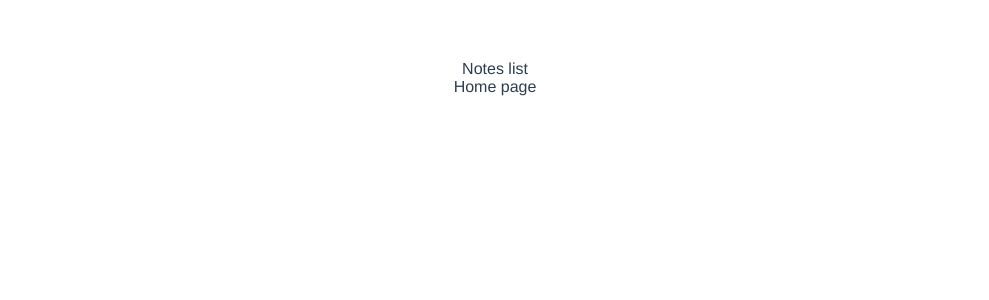
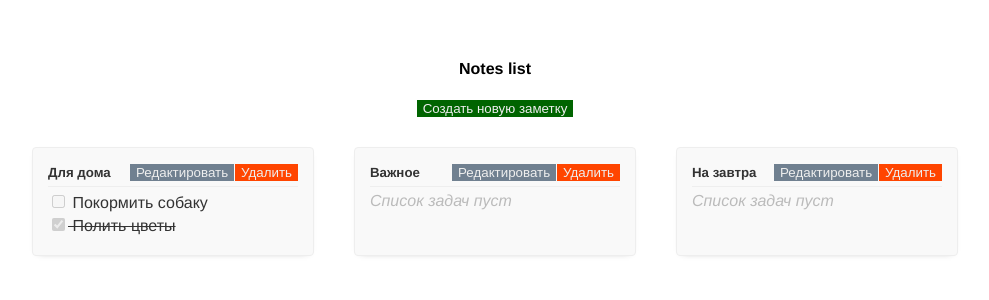
Before and after one commit to Two-Faces/notes-vue, a Vue app: page / in a window 1280 px wide. Shown: the top 300 px of the page, without its empty margins (145-1134 px from the left). Built offline with nearby package versions, Linux system fonts and the light colour scheme.

Commit message:
Свёрстана главная страница с выводом заметок;

```diff
--- a/package.json
+++ b/package.json
@@ -20,6 +20,8 @@
     "babel-eslint": "^10.1.0",
     "eslint": "^6.7.2",
     "eslint-plugin-vue": "^6.2.2",
+    "node-sass": "^4.14.1",
+    "sass-loader": "^8.0.2",
     "vue-template-compiler": "^2.6.11"
   },
   "eslintConfig": {
--- a/src/App.vue
+++ b/src/App.vue
@@ -1,23 +1,27 @@
 <template>
   <div id="app">
-    Notes list
+    <h4>Notes list</h4>
     <router-view/>
   </div>
 </template>
 
 <script>
 export default {
-  name: 'App'
+  name: 'App',
+  data: () => ({
+
+  })
 }
 </script>
 
 <style>
+  h4{
+    text-align: center;
+  }
   #app {
     font-family: Avenir, Helvetica, Arial, sans-serif;
     -webkit-font-smoothing: antialiased;
     -moz-osx-font-smoothing: grayscale;
-  text-align: center;
-  color: #2c3e50;
     margin-top: 60px;
   }
 </style>
--- a/src/Home.vue
+++ b/src/Home.vue
@@ -1,9 +1,65 @@
 <template>
-    <div>Home page</div>
+    <section class="notes-section">
+        <button class="create-note">Создать новую заметку</button>
+        <div class="notes-wrapper">
+            <note :todo="note.todo"
+                  :name="note.name"
+                  v-for="(note, key) in notes"
+                  :key="key"/>
+        </div>
+    </section>
 </template>
 
 <script>
+    import Note from "@/components/Note";
     export default {
-        name: "Home"
+        name: "Home",
+        components: {Note},
+        data: () => ({
+            notes: [
+                {
+                    name: 'Для дома',
+                    todo: [
+                        {
+                            name: 'Покормить собаку',
+                            isChecked: false
+                        },
+                        {
+                            name: 'Полить цветы',
+                            isChecked: true
+                        }
+                    ]
+                },
+                {
+                    name: 'Важное',
+                    todo: []
+                },
+                {
+                    name: 'На завтра',
+                    todo: []
+                }
+            ]
+        })
     }
 </script>
+
+<style scoped lang="scss">
+    .notes-section {
+        text-align: center;
+
+        .create-note {
+            border: 0;
+            outline: none;
+            background: darkgreen;
+            color: #eee;
+            cursor: pointer;
+        }
+
+        .notes-wrapper{
+            display: flex;
+            justify-content: center;
+            margin: 30px auto;
+            text-align: left;
+        }
+    }
+</style>
--- /dev/null
+++ b/src/components/Note.vue
@@ -0,0 +1,103 @@
+<template>
+    <div class="note">
+        <div class="note-header">
+            <h5>{{ name }}</h5>
+            <div class="actions">
+                <button>Редактировать</button>
+                <button>Удалить</button>
+            </div>
+        </div>
+        <div class="note-body">
+            <ul v-if="todo.length">
+                <li v-for="(item, key) in todo" :key="key"
+                    :class="{completed: item.isChecked}">
+                    <input type="checkbox" disabled :checked="item.isChecked"/> {{ item.name }}
+                </li>
+            </ul>
+            <i class="not-todo" v-else>
+                Список задач пуст
+            </i>
+        </div>
+    </div>
+</template>
+
+<script>
+    export default {
+        name: "Note",
+        props: {
+            todo: {
+                type: Array,
+                default: () => ([])
+            },
+            name: {
+                type: String,
+                default: 'Название не указано'
+            }
+        }
+    }
+</script>
+
+<style scoped lang="scss">
+    .note {
+        margin: 0 20px;
+        color: #333;
+        padding: 15px;
+        box-shadow: 0 2px 7px -7px #333;
+        border-radius: 4px;
+        min-width: 250px;
+        background: #f9f9f9;
+        border: 1px solid #eee;
+
+        .note-header {
+            border-bottom: 1px solid #eee;
+            padding-bottom: 5px;
+            display: flex;
+            align-items: center;
+
+            h5 {
+                margin: 0;
+                flex: 1;
+            }
+
+            button {
+                border: 0;
+                outline: none;
+                cursor: pointer;
+                background: slategray;
+                color: #eee;
+                margin-left: 1px;
+                transition: .3s;
+
+                &:last-of-type {
+                    background: orangered;
+                }
+
+                &:hover {
+                    opacity: .8;
+                }
+            }
+        }
+
+        .note-body {
+            .not-todo {
+                color: #bbb;
+                margin: 5px 0;
+                display: block;
+            }
+
+            ul{
+                list-style: none;
+                padding: 0;
+                margin: 5px 0;
+
+                li {
+                    margin: 3px 0;
+
+                    &.completed {
+                        text-decoration: line-through;
+                    }
+                }
+            }
+        }
+    }
+</style>
```
Also changed, not shown: src/components/HelloWorld.vue (deleted, +0 -58 lines), 1 other file (tests, documents, lock files or other folders). Lines whose indentation alone changed are shown as unchanged.
